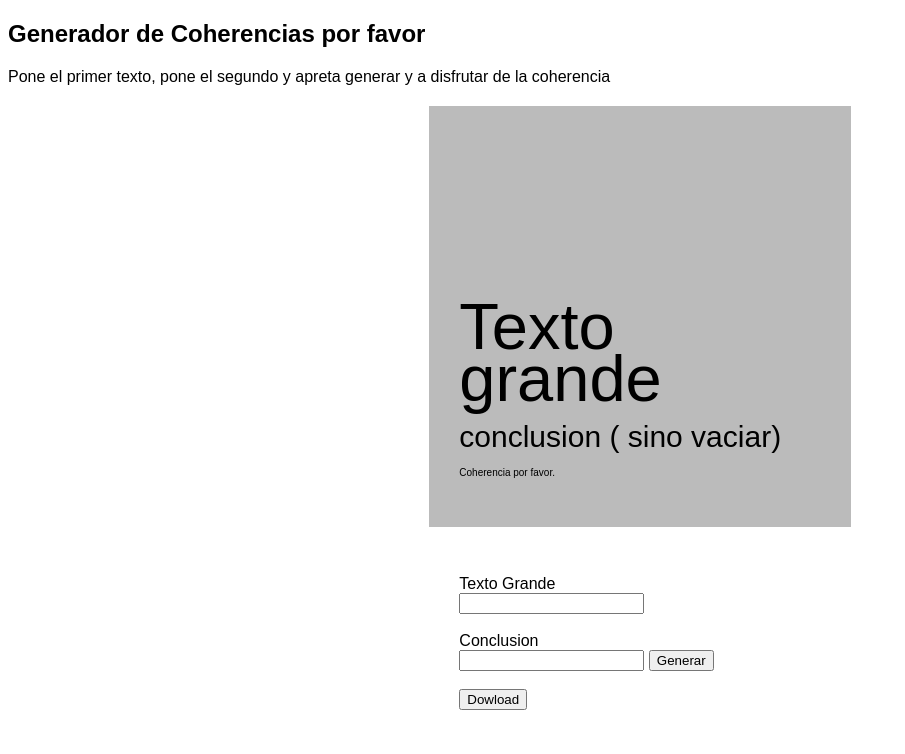
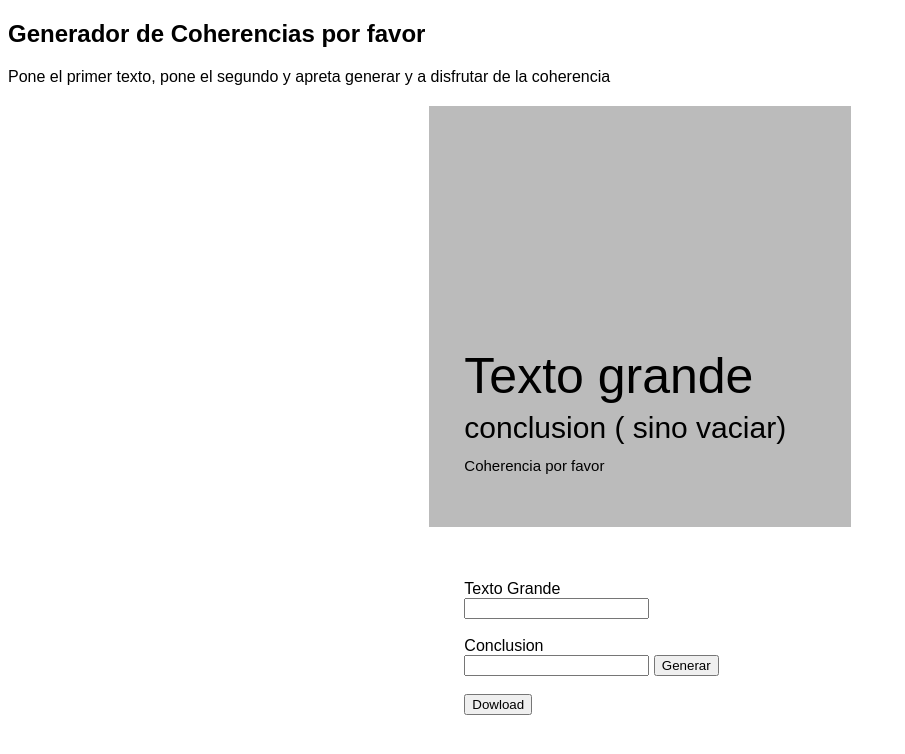
Before and after one commit to ncastrohub/coherencegen, a plain HTML site: page index.html in a window 1280 px wide. Shown: the whole page, without its empty margins (0-905 px from the left). Drawn offline with Linux system fonts and the light colour scheme; a web font is replaced by a local one.

Commit message:
adjust sizes

```diff
--- a/index.html
+++ b/index.html
@@ -28,7 +28,7 @@
 
         .textoGrande {
             flex: 3;
-            font-size: 65px;
+            font-size: 50px;
             word-wrap: break-word;
             margin-bottom: 20px;
         }
@@ -42,7 +42,7 @@
 
         .coherencia {
             flex: 1;
-            font-size: 10px;
+            font-size: 15px;
             margin-bottom: 20px;
         }
 
@@ -57,7 +57,7 @@
             -webkit-flex: 1;
             -ms-flex: 1;
             flex: 1;
-            padding: 30px;
+            padding: 35px;
             min-width: 300px;
             /* Should be removed. Only for demonstration */
         }
@@ -95,7 +95,7 @@
                 </div>
 
                 <div class="coherencia">
-                    Coherencia por favor.
+                    Coherencia por favor
 
                 </div>
             </div>
```
